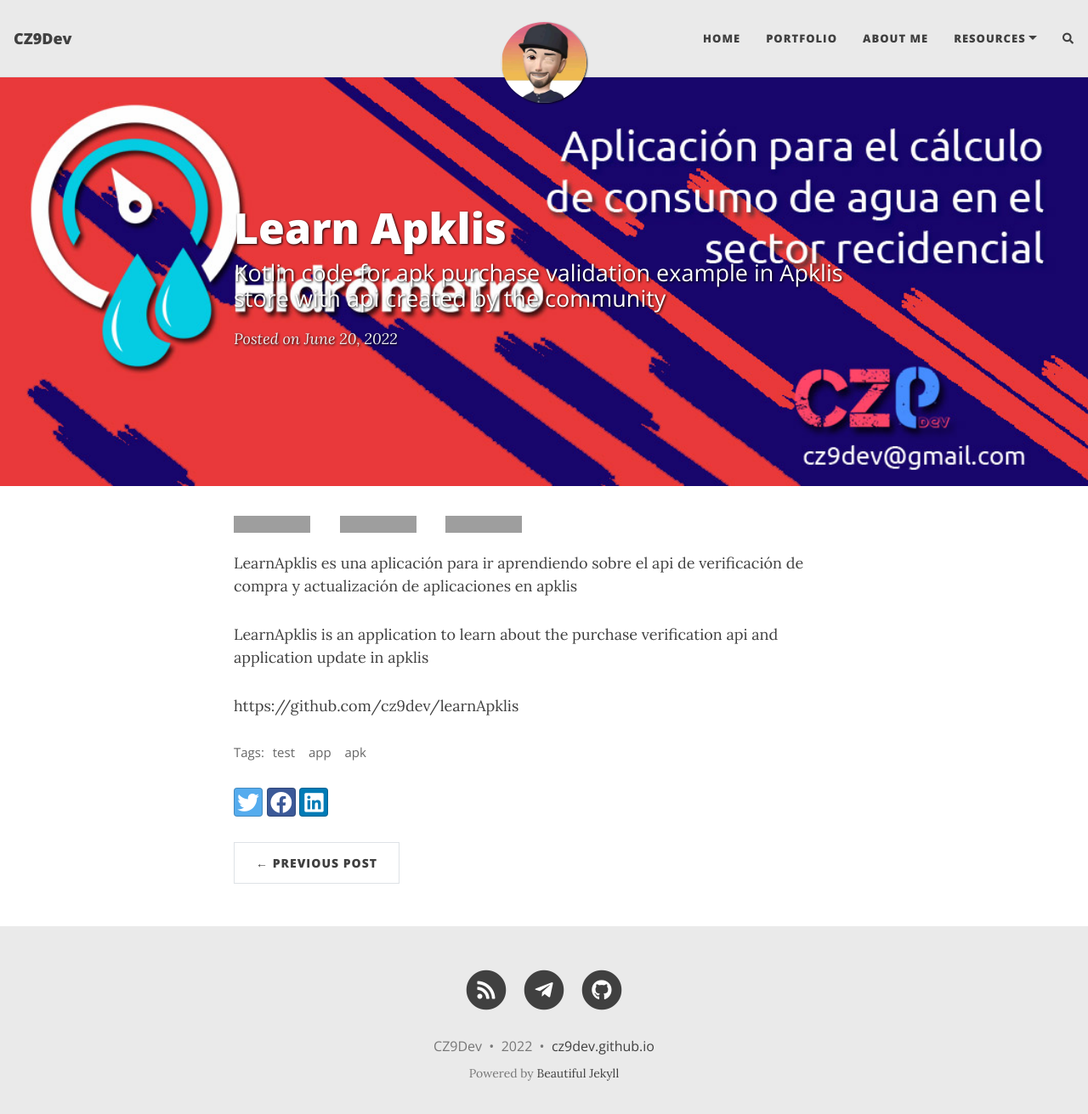
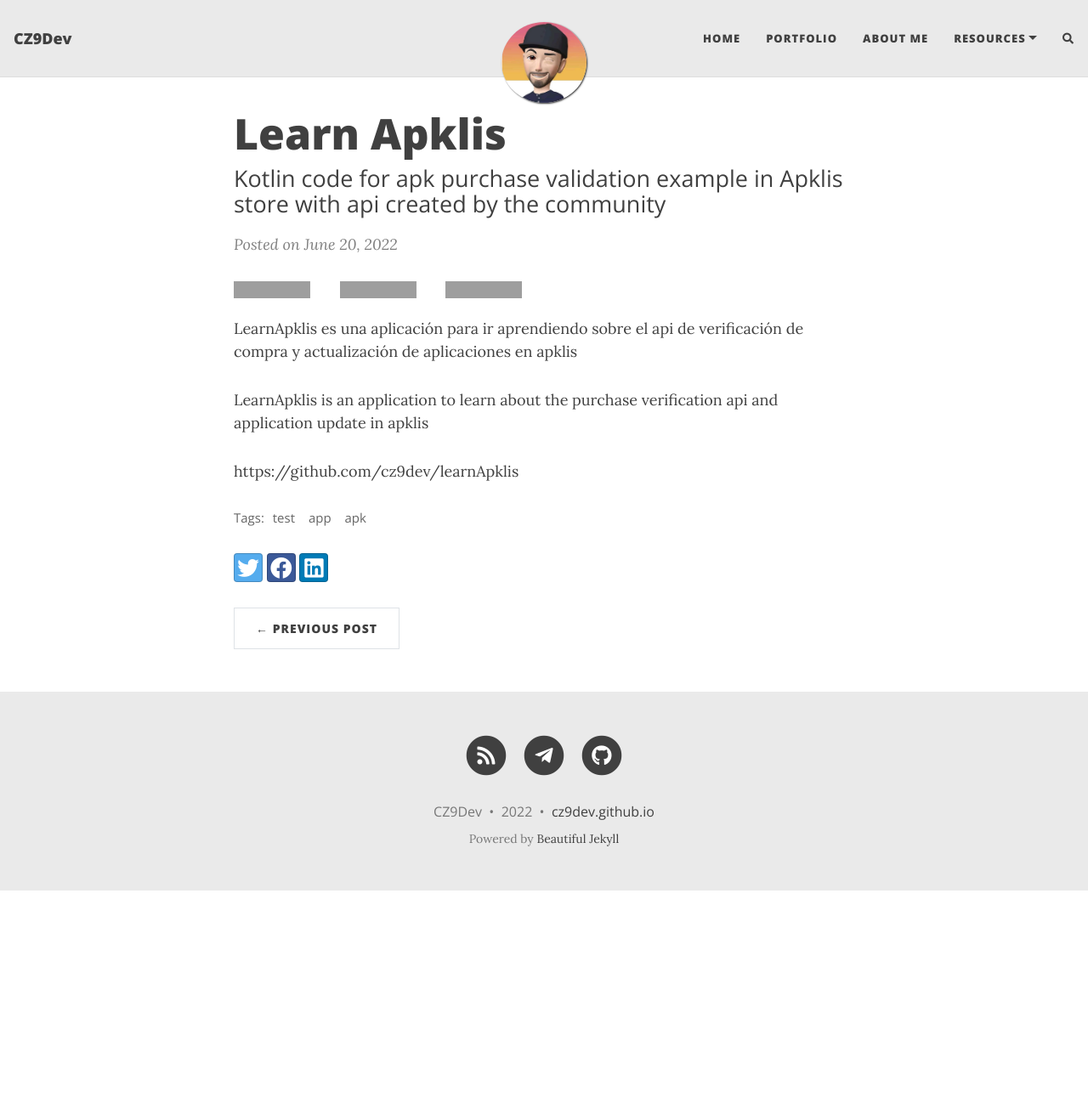
Before and after one commit to cz9dev/cz9dev.github.io, a Jekyll site: the page built from _posts/2022-06-20-learn-apklis.md, in a window 1280 px wide and 1324 px high. Shown: the top 1311 px of the window at 85% size. Built offline with Jekyll 4.4.1, drawn with Linux system fonts in a browser that asks for light colours; nearby versions of some CDN libraries; comment, search, counter and statistics services are not loaded; grey boxes are pictures that could not be loaded.

Commit message:
Update 2022-06-20-learn-apklis.md

```diff
--- a/_posts/2022-06-20-learn-apklis.md
+++ b/_posts/2022-06-20-learn-apklis.md
@@ -2,7 +2,7 @@
 layout: post
 title: Learn Apklis
 subtitle: Kotlin code for apk purchase validation example in Apklis store with api created by the community
-cover-img: /assets/img/learn-apklis/baner3.jpg
+
 thumbnail-img: /assets/img/learn-apklis/baner3.jpg
 share-img: /assets/img/learn-apklis/baner3.jpg
 gh-repo: cz9dev/learnApklis
```
